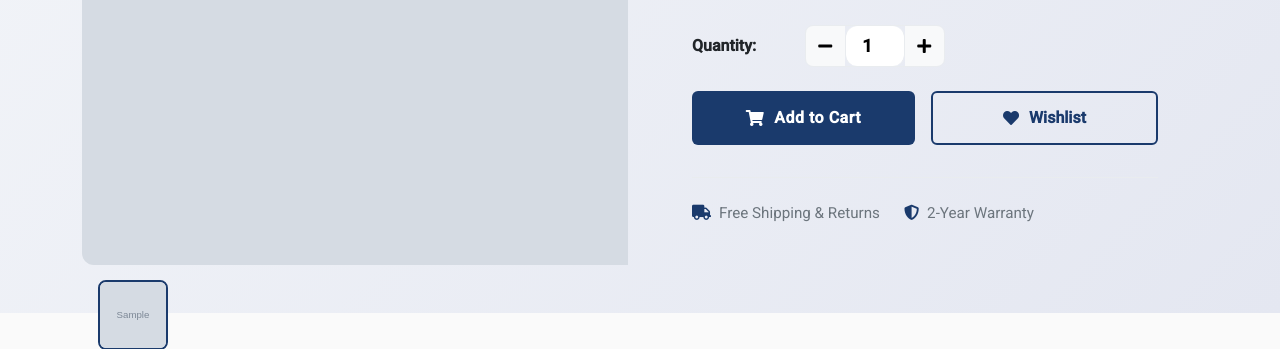
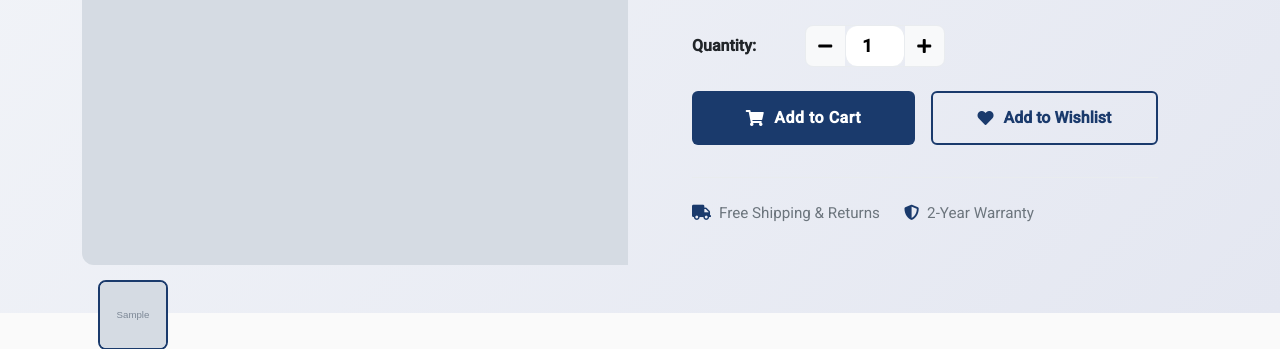
Before and after one commit to MachariaP/safes-shop, a Django app: a page that uses templates/store/product_detail.html in a window 1280 px wide; the page is wider, and only the part inside the window is pictured. Shown: the part 746-1095 px from the top of that part. Run offline with Django 5.2, Linux system fonts and the light colour scheme; tables that the repository leaves empty hold one stand-in row (values such as "Sample post"); grey boxes marked "Sample" are stand-in pictures; parts of the project's set-up code (start-up, migrations or seed data) failed here and were passed over; some libraries are stand-ins or nearby versions.

Commit message:
Update templates/store/product_detail.html

```diff
--- a/templates/store/product_detail.html
+++ b/templates/store/product_detail.html
@@ -14,7 +14,6 @@
                         <div class="image-placeholder">No image available</div>
                     {% endif %}
                 </div>
-                <!-- Image Gallery (Placeholder for future multiple images) -->
                 <div class="image-gallery px-3 pb-3">
                     {% if product.image %}
                         <img src="{{ product.image.url }}" alt="{{ product.name }} Thumbnail - {{ product.category|title }} Safe" class="gallery-thumb active" data-image="{{ product.image.url }}">
@@ -76,11 +75,11 @@
                         </div>
                     </div>
                     <div class="action-buttons">
-                        <button class="btn btn-primary" id="addToCart">
+                        <button class="btn btn-primary" id="addToCart" data-slug="{{ product.slug }}">
                             <i class="fas fa-shopping-cart"></i> Add to Cart
                         </button>
-                        <button class="btn btn-outline-primary">
-                            <i class="fas fa-heart"></i> Wishlist
+                        <button class="btn btn-outline-primary" id="addToWishlist" data-slug="{{ product.slug }}">
+                            <i class="fas fa-heart"></i> Add to Wishlist
                         </button>
                     </div>
                     <div class="product-meta">
@@ -110,6 +109,15 @@
             <strong>{{ product.name }} - {{ product.category|title }} Safe</strong> has been added to your shopping cart.
         </div>
     </div>
+    <div id="wishlistToast" class="toast hide" role="alert" aria-live="assertive" aria-atomic="true">
+        <div class="toast-header bg-secondary text-white">
+            <strong class="me-auto"><i class="fas fa-heart me-2"></i>Wishlist Update</strong>
+            <button type="button" class="btn-close btn-close-white" data-bs-dismiss="toast" aria-label="Close"></button>
+        </div>
+        <div class="toast-body" id="wishlistToastBody">
+            Update message will appear here.
+        </div>
+    </div>
 </div>
 {% endblock %}
 
```
